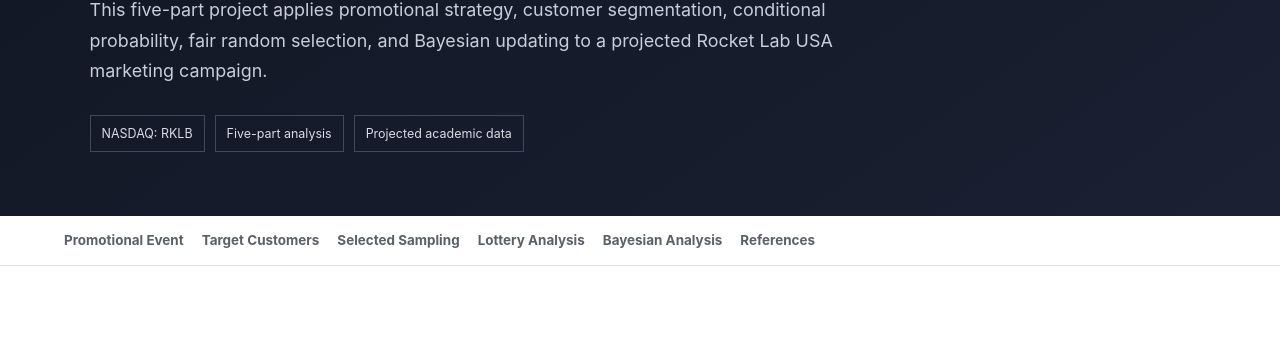
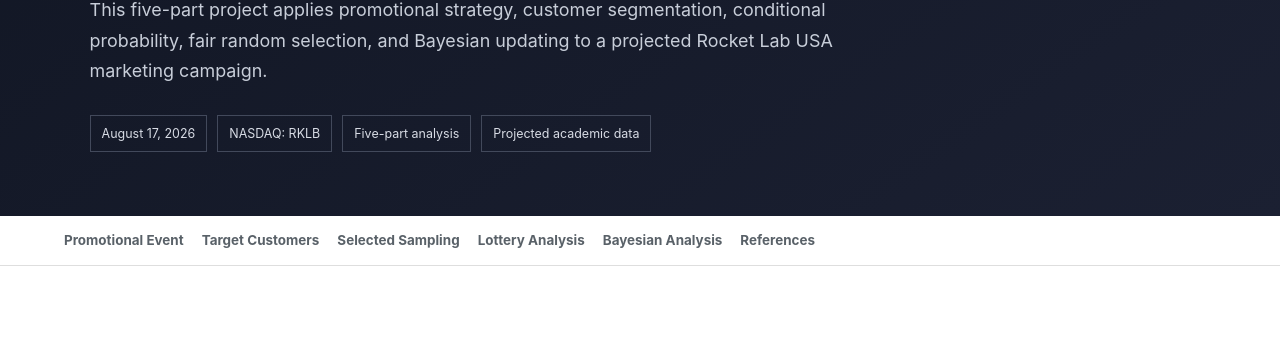
Before and after one commit to Klimentbehr/Klimentbehr, a plain HTML site: page rklb-market-analysis/blog/rklb-week2-analysis.html in a window 1280 px wide. Shown: the part 460-800 px from the top of the page. Drawn offline with Linux system fonts and the light colour scheme.

Commit message:
Update Week 2 blog date to August 17, 2026

```diff
--- a/rklb-market-analysis/blog/rklb-week2-analysis.html
+++ b/rklb-market-analysis/blog/rklb-week2-analysis.html
@@ -4,6 +4,7 @@
 <meta charset="utf-8">
 <meta name="viewport" content="width=device-width,initial-scale=1">
 <meta name="description" content="Rocket Lab USA Week 2 marketing probability and Bayesian analysis.">
+<meta name="date" content="2026-08-17">
 <title>Rocket Lab USA Week 2: Marketing Probability and Bayesian Analysis</title>
 <link rel="stylesheet" href="../home.css">
 <style>
@@ -17,7 +18,7 @@
 <p class="eyebrow">WEEK 2 · STATISTICS, PROBABILITY, AND BAYESIAN ANALYSIS</p>
 <h1>Rocket Lab USA: Marketing Probability and Bayesian Analysis</h1>
 <p>This five-part project applies promotional strategy, customer segmentation, conditional probability, fair random selection, and Bayesian updating to a projected Rocket Lab USA marketing campaign.</p>
-<div class="article-meta"><span>NASDAQ: RKLB</span><span>Five-part analysis</span><span>Projected academic data</span></div>
+<div class="article-meta"><span>August 17, 2026</span><span>NASDAQ: RKLB</span><span>Five-part analysis</span><span>Projected academic data</span></div>
 </header>
 <nav class="article-nav"><a href="#promotional">Promotional Event</a><a href="#customers">Target Customers</a><a href="#sampling">Selected Sampling</a><a href="#lottery">Lottery Analysis</a><a href="#bayesian">Bayesian Analysis</a><a href="#references">References</a></nav>
 <div class="article-content">
```
